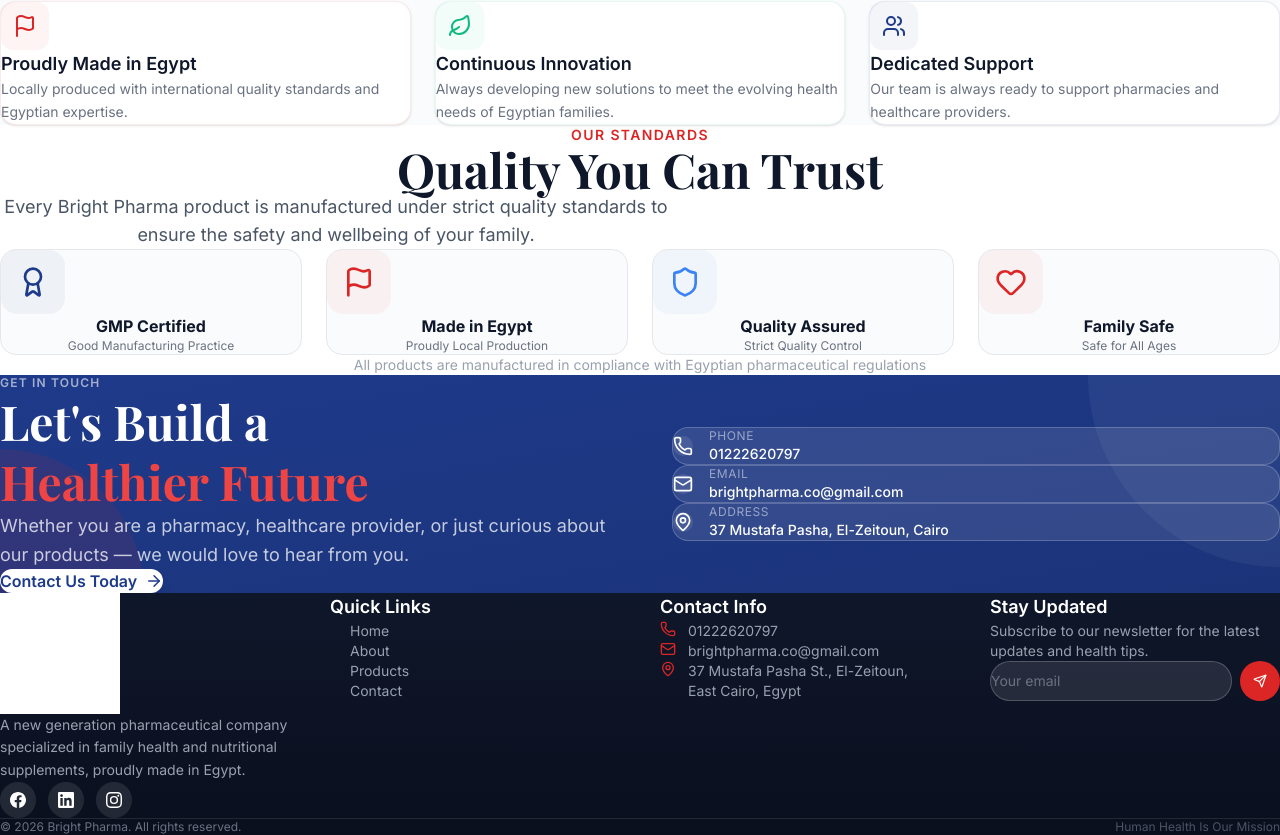
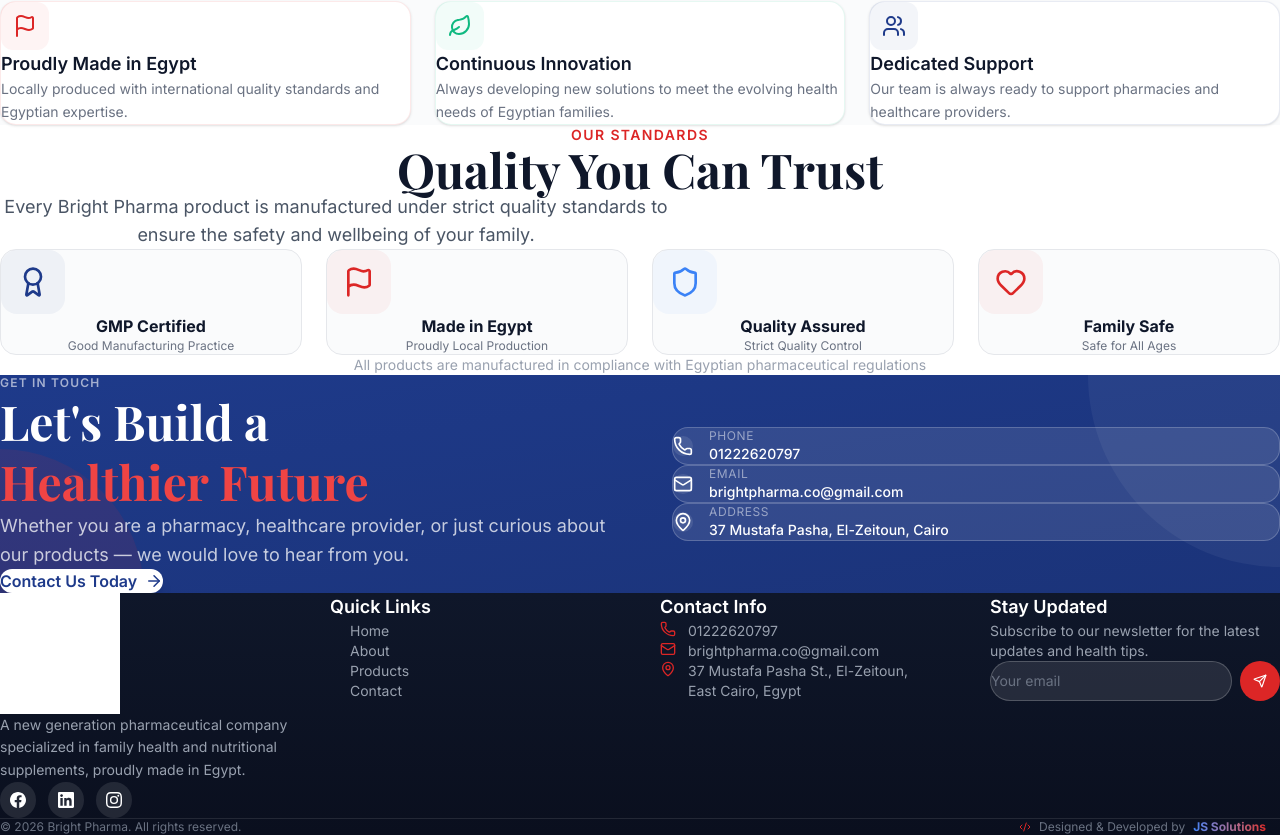
Before and after one commit to johnsamire-coder/bright-pharma, a Next.js app: page / in a window 1280 px wide. Shown: the part 2082-2917 px from the top of the page. Built offline with nearby package versions, Linux system fonts and the light colour scheme.

Commit message:
chore: Final updates before deploy

```diff
--- a/src/app/components/layout/Footer.jsx
+++ b/src/app/components/layout/Footer.jsx
@@ -3,7 +3,7 @@
 import { motion } from "framer-motion";
 import Image from "next/image";
 import Link from "next/link";
-import { Phone, Mail, MapPin, ArrowRight, Send } from "lucide-react";
+import { Phone, Mail, MapPin, ArrowRight, Send, Code2 } from "lucide-react";
 
 const quickLinks = [
   { name: "Home", href: "/" },
@@ -20,7 +20,6 @@
         <div className="grid grid-cols-1 gap-10 md:grid-cols-2 lg:grid-cols-4">
           {/* Column 1: Logo & Description */}
           <div className="lg:col-span-1">
-            {/* Logo */}
             <div className="mb-5">
               <Image
                 src="/images/logo/bright-pharma-logo.png"
@@ -31,7 +30,6 @@
               />
             </div>
 
-            {/* Description */}
             <p className="mb-6 text-sm leading-relaxed text-gray-400">
               A new generation pharmaceutical company specialized in family health and nutritional
               supplements, proudly made in Egypt.
@@ -108,7 +106,7 @@
               <li>
                 <a
                   href="tel:+201222620797"
-                  className="group flex items-start gap-3 text-gray-400 transition-colors duration-300 hover:text-white"
+                  className="flex items-start gap-3 text-gray-400 transition-colors duration-300 hover:text-white"
                 >
                   <Phone size={16} className="mt-0.5 shrink-0 text-[#dc2626]" />
                   <span className="text-sm">01222620797</span>
@@ -117,7 +115,7 @@
               <li>
                 <a
                   href="mailto:brightpharma.co@gmail.com"
-                  className="group flex items-start gap-3 text-gray-400 transition-colors duration-300 hover:text-white"
+                  className="flex items-start gap-3 text-gray-400 transition-colors duration-300 hover:text-white"
                 >
                   <Mail size={16} className="mt-0.5 shrink-0 text-[#dc2626]" />
                   <span className="text-sm break-all">brightpharma.co@gmail.com</span>
@@ -159,14 +157,40 @@
         </div>
       </div>
 
-      {/* Bottom Bar */}
+      {/* Bottom Bar - with Developer Credit */}
       <div className="border-t border-white/10">
         <div className="mx-auto max-w-7xl px-4 py-6 md:px-8">
           <div className="flex flex-col items-center justify-between gap-4 md:flex-row">
-            <p className="text-xs text-gray-500">
+            {/* Copyright */}
+            <p className="text-center text-xs text-gray-500 md:text-left">
               &copy; {new Date().getFullYear()} Bright Pharma. All rights reserved.
             </p>
-            <p className="text-xs text-gray-600">Human Health Is Our Mission</p>
+
+            {/* Developer Credit - Elegant */}
+            <motion.div
+              initial={{ opacity: 0 }}
+              whileInView={{ opacity: 1 }}
+              viewport={{ once: true }}
+              transition={{ duration: 0.6 }}
+              className="flex items-center gap-2 text-xs"
+            >
+              <Code2 size={12} className="text-[#dc2626]" />
+              <span className="text-gray-500">Designed &amp; Developed by</span>
+              <a
+                href="https://wa.me/201501551593"
+                target="_blank"
+                rel="noopener noreferrer"
+                className="group flex items-center gap-1 font-semibold text-white transition-colors duration-300 hover:text-[#dc2626]"
+              >
+                <span className="bg-gradient-to-r from-[#3b82f6] to-[#dc2626] bg-clip-text font-bold text-transparent">
+                  JS Solutions
+                </span>
+                <ArrowRight
+                  size={10}
+                  className="text-[#dc2626] opacity-0 transition-all duration-300 group-hover:translate-x-0.5 group-hover:opacity-100"
+                />
+              </a>
+            </motion.div>
           </div>
         </div>
       </div>
--- a/src/app/layout.js
+++ b/src/app/layout.js
@@ -1,74 +1,67 @@
 import { Inter, Playfair_Display } from "next/font/google";
-import "./globals.css";
 import Navbar from "./components/layout/Navbar";
 import Footer from "./components/layout/Footer";
+import DeveloperCredit from "./components/ui/DeveloperCredit";
+import "./globals.css";
 
 const inter = Inter({
   subsets: ["latin"],
   variable: "--font-inter",
-  display: "swap",
   weight: ["300", "400", "500", "600", "700", "800", "900"],
 });
 
 const playfair = Playfair_Display({
   subsets: ["latin"],
   variable: "--font-playfair",
-  display: "swap",
   weight: ["400", "500", "600", "700", "800", "900"],
 });
 
 export const metadata = {
-  title: {
-    default: "Bright Pharma | Human Health Is Our Mission",
-    template: "%s | Bright Pharma",
-  },
+  title: "Bright Pharma - Human Health Is Our Mission",
   description:
-    "Bright Pharma is a leading pharmaceutical company dedicated to improving human health through innovative and reliable medical solutions.",
+    "A new generation Egyptian pharmaceutical company specialized in family health and nutritional supplements.",
   keywords: [
     "Bright Pharma",
     "Pharmaceutical",
-    "Medicine",
-    "Healthcare",
-    "Egypt Pharma",
-    "Medical Solutions",
-    "Human Health",
-    "Drugs",
-    "Vitamins",
-    "Antibiotics",
+    "Egypt",
+    "Family Health",
+    "Nutritional Supplements",
+    "PuraZin",
+    "RafaPro-B",
+    "NO-B",
+    "Joy-B",
   ],
-  authors: [{ name: "Bright Pharma" }],
-  creator: "Bright Pharma",
+  authors: [{ name: "JS Solutions - Eng. John Samir", url: "https://wa.me/201501551593" }],
+  creator: "JS Solutions - Eng. John Samir",
+  publisher: "Bright Pharma",
   openGraph: {
+    title: "Bright Pharma - Human Health Is Our Mission",
+    description:
+      "New generation pharmaceutical company for family health and nutritional supplements.",
     type: "website",
     locale: "en_US",
-    url: "https://brightpharma.com",
-    title: "Bright Pharma | Human Health Is Our Mission",
-    description: "Leading pharmaceutical company dedicated to improving human health.",
-    siteName: "Bright Pharma",
   },
-  twitter: {
-    card: "summary_large_image",
-    title: "Bright Pharma | Human Health Is Our Mission",
-    description: "Leading pharmaceutical company dedicated to improving human health.",
-  },
-  icons: {
-    icon: "/favicon.ico",
-  },
-};
-
-export const viewport = {
-  themeColor: "#1e3a8a",
-  width: "device-width",
-  initialScale: 1,
-  maximumScale: 5,
 };
 
 export default function RootLayout({ children }) {
   return (
     <html lang="en" className={`${inter.variable} ${playfair.variable}`}>
-      <body className="flex min-h-screen flex-col bg-white antialiased">
+      <head>
+        {/* Developer Credit in HTML */}
+        {/*
+          ═══════════════════════════════════════════════
+           🎨 Website Designed & Developed by:
+           Eng. John Samir | JS Solutions
+           📞 WhatsApp: +20 150 155 1593
+           📧 Email: Jssolutions.eeg@gmail.com
+           💼 Need a website? Let's talk!
+          ═══════════════════════════════════════════════
+        */}
+      </head>
+      <body className="antialiased">
+        <DeveloperCredit />
         <Navbar />
-        <main className="flex-1 pt-20 lg:pt-24">{children}</main>
+        <main>{children}</main>
         <Footer />
       </body>
     </html>
```
